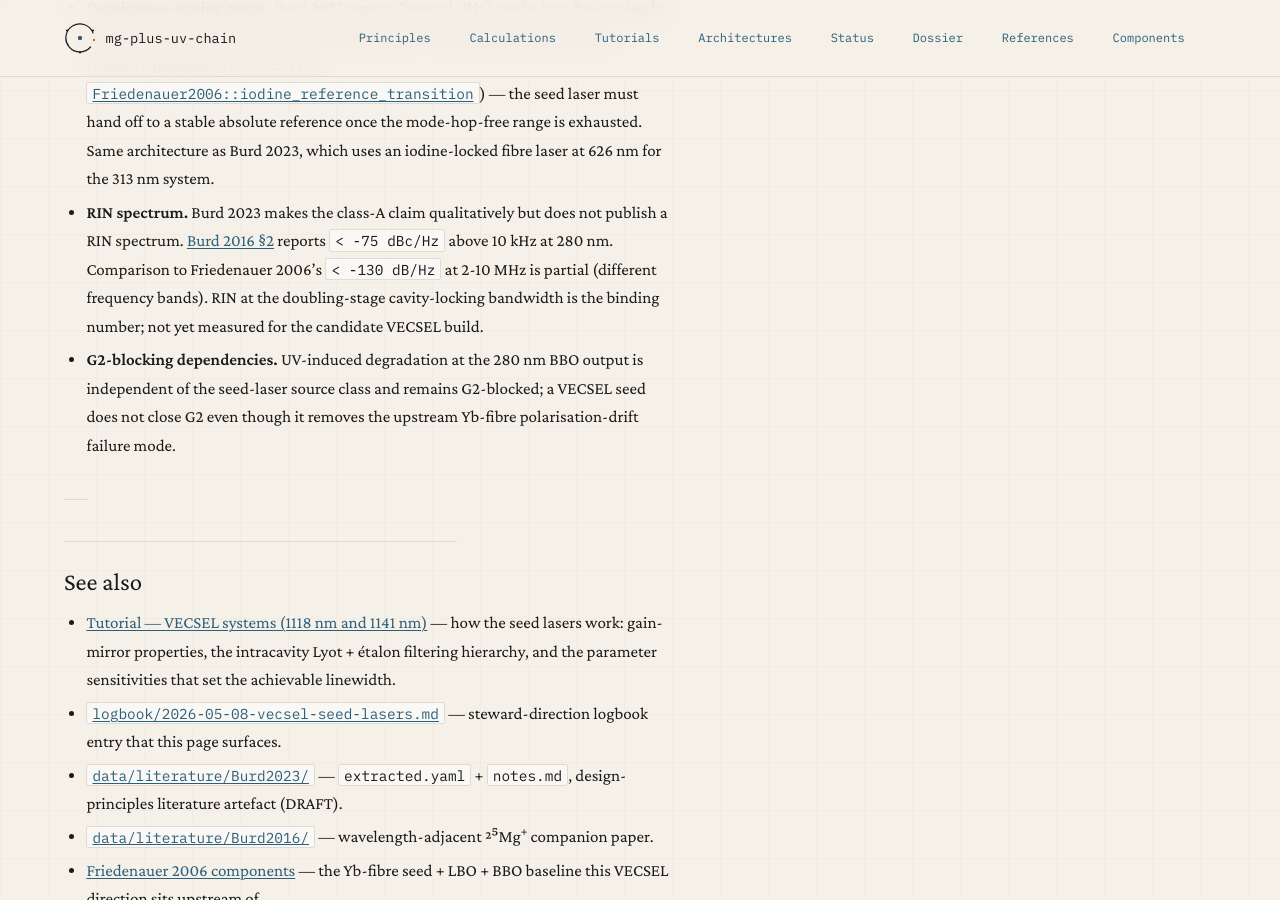
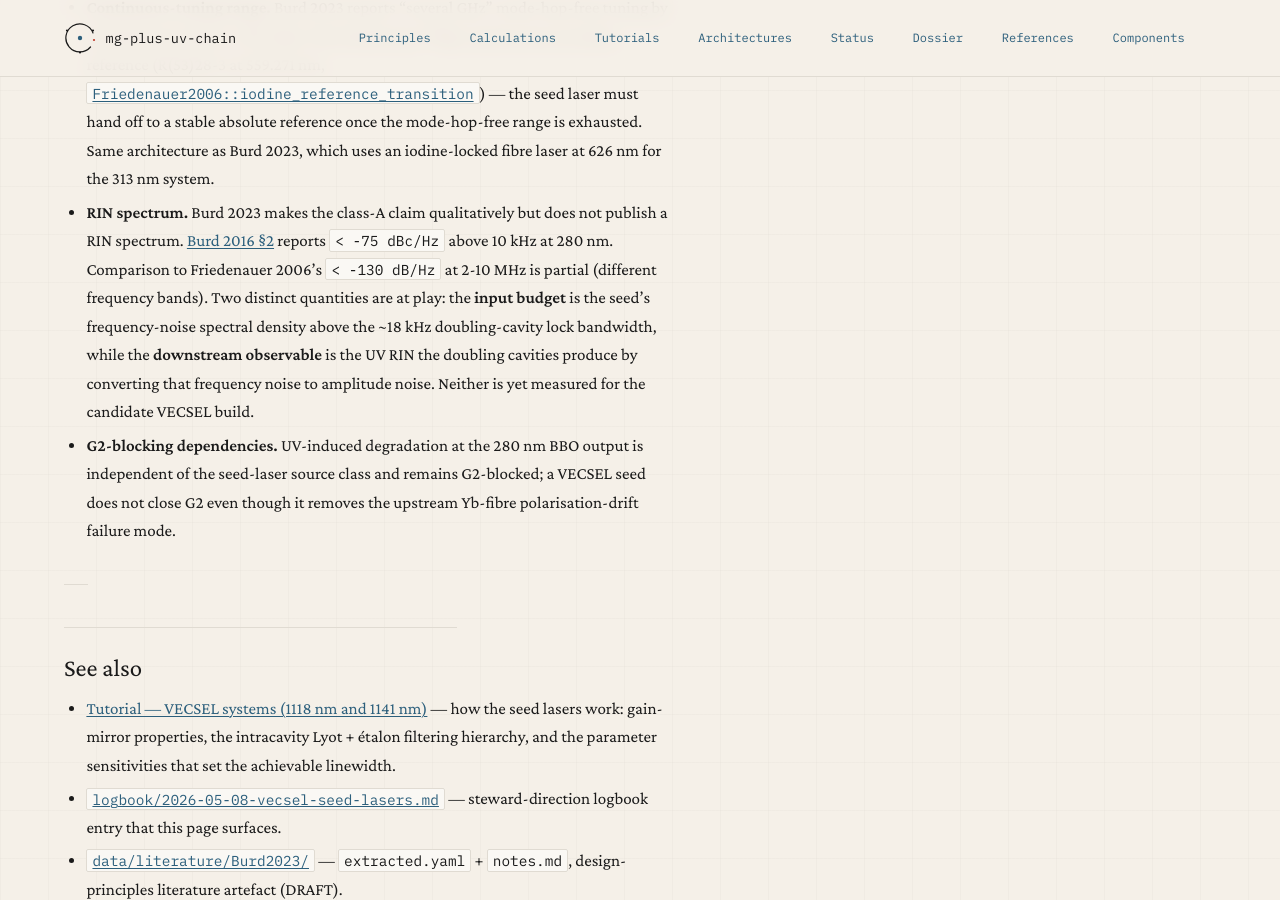
Before and after one commit to uwarring82/mg-plus-uv-chain, a Jekyll site: the page built from docs/components/seed-lasers.md, in a window 1280 px wide and 900 px high, scrolled down 5718 px. Built offline with Jekyll 4.4.1, drawn with Linux system fonts in a browser that asks for light colours.

Commit message:
docs(components): reframe seed-lasers RIN open-item; log consistency pass
- seed-lasers.md: the RIN open-item no longer calls "RIN at the lock
  bandwidth" the binding number. Split per the tutorial §3.4: the input
  budget is the seed frequency-noise PSD above the ~18 kHz lock bandwidth;
  the downstream observable is the UV RIN after frequency-to-amplitude
  conversion. Both still unmeasured.
- logbook 2026-06-26 tutorial entry: one-line note recording the
  components-page alignment and the tuning-table / 1141-row corrections.

Co-Authored-By: Claude Opus 4.8 <noreply@anthropic.com>

```diff
--- a/docs/components/seed-lasers.md
+++ b/docs/components/seed-lasers.md
@@ -124,7 +124,7 @@ What VECSEL replaces:
 
 - **1118 nm gain-mirror specification.** Burd 2016 IC system at 1117 nm is the closest demonstrated point; the 1 nm offset is well within MBE growth tolerances but the specific gain mirror is a build-specific procurement question. Resolution depends on collaboration with Tampere ORC (Guina); not on this page.
 - **Continuous-tuning range.** Burd 2023 reports "several GHz" mode-hop-free tuning by simultaneous etalon + PZT slide. The Friedenauer ²⁵Mg⁺ system uses an iodine reference (R(53)28-3 at 559.271 nm, [`Friedenauer2006::iodine_reference_transition`](https://github.com/uwarring82/mg-plus-uv-chain/blob/main/data/literature/Friedenauer2006/extracted.yaml)) — the seed laser must hand off to a stable absolute reference once the mode-hop-free range is exhausted. Same architecture as Burd 2023, which uses an iodine-locked fibre laser at 626 nm for the 313 nm system.
-- **RIN spectrum.** Burd 2023 makes the class-A claim qualitatively but does not publish a RIN spectrum. [Burd 2016 §2](https://github.com/uwarring82/mg-plus-uv-chain/blob/main/data/literature/Burd2016/extracted.yaml) reports `< -75 dBc/Hz` above 10 kHz at 280 nm. Comparison to Friedenauer 2006's `< -130 dB/Hz` at 2-10 MHz is partial (different frequency bands). RIN at the doubling-stage cavity-locking bandwidth is the binding number; not yet measured for the candidate VECSEL build.
+- **RIN spectrum.** Burd 2023 makes the class-A claim qualitatively but does not publish a RIN spectrum. [Burd 2016 §2](https://github.com/uwarring82/mg-plus-uv-chain/blob/main/data/literature/Burd2016/extracted.yaml) reports `< -75 dBc/Hz` above 10 kHz at 280 nm. Comparison to Friedenauer 2006's `< -130 dB/Hz` at 2-10 MHz is partial (different frequency bands). Two distinct quantities are at play: the **input budget** is the seed's frequency-noise spectral density above the ~18 kHz doubling-cavity lock bandwidth, while the **downstream observable** is the UV RIN the doubling cavities produce by converting that frequency noise to amplitude noise. Neither is yet measured for the candidate VECSEL build.
 - **G2-blocking dependencies.** UV-induced degradation at the 280 nm BBO output is independent of the seed-laser source class and remains G2-blocked; a VECSEL seed does not close G2 even though it removes the upstream Yb-fibre polarisation-drift failure mode.
 
 ---
```
Also changed, not shown: logbook/2026-06-26-vecsel-systems-tutorial-and-labnotes.md (+1 -0 lines).
